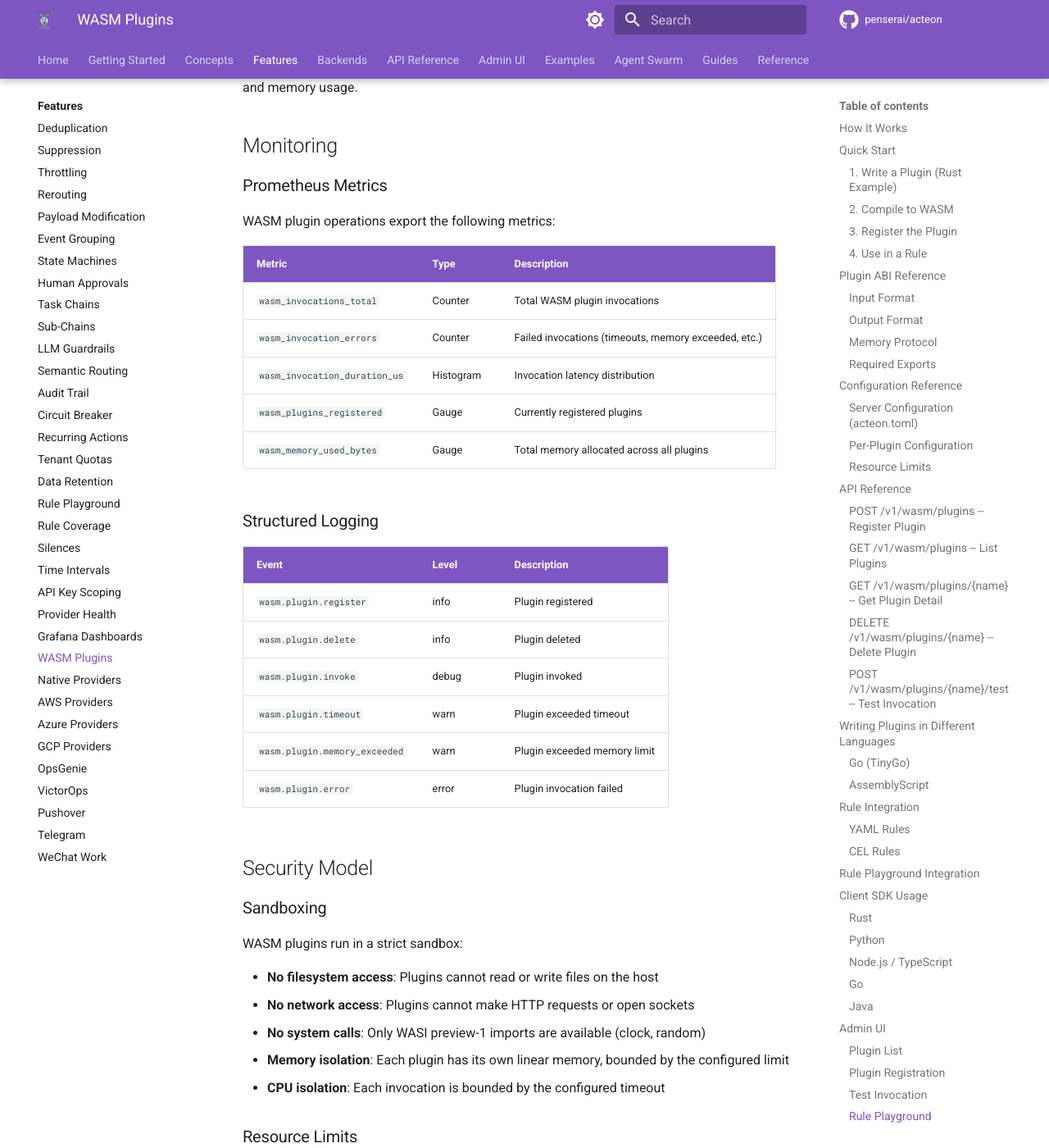
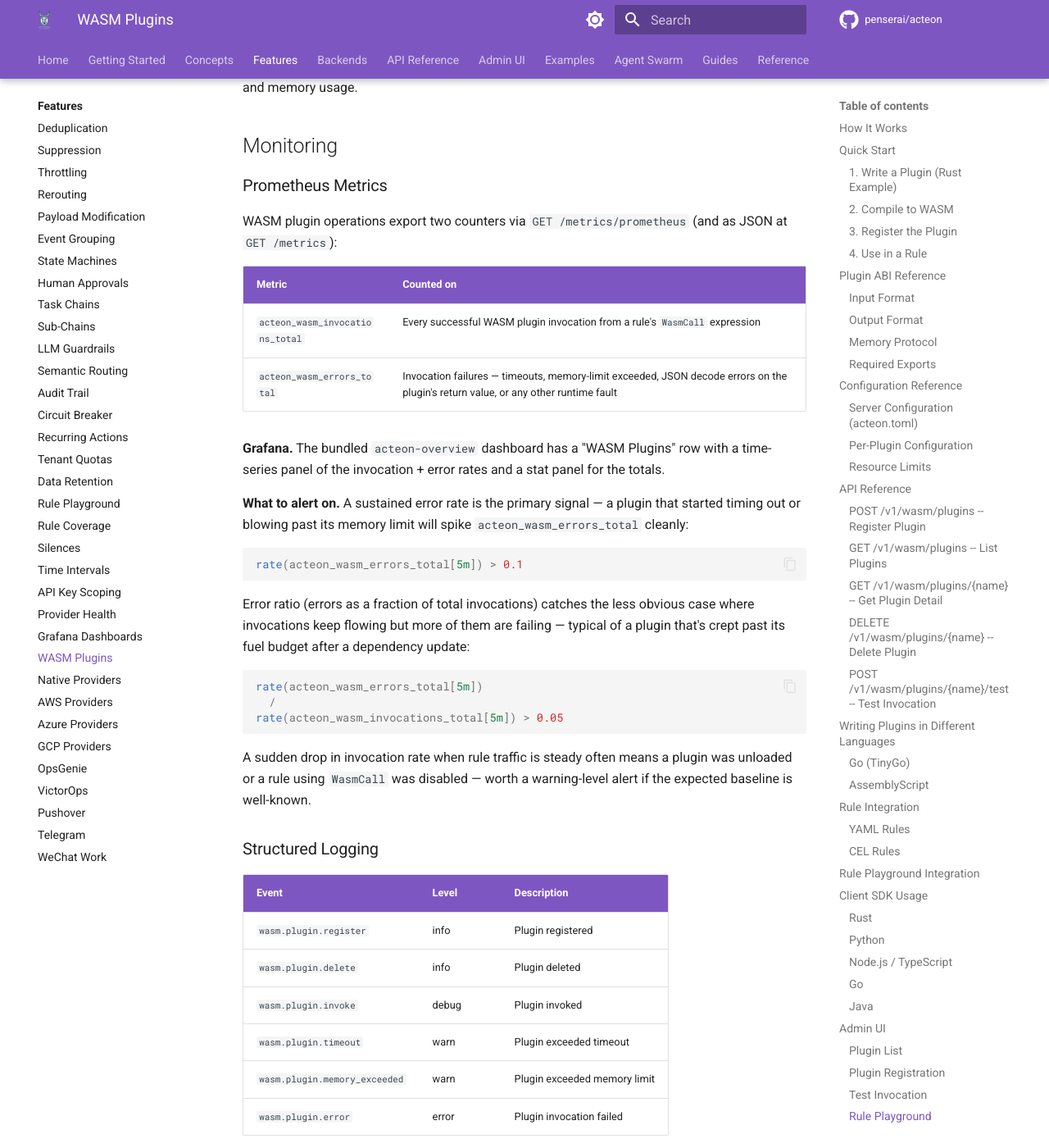
Before and after one commit to penserai/acteon, an MkDocs documentation site: the page built from docs/book/features/wasm-plugins.md, in a window 1280 px wide and 1400 px high, scrolled down 15923 px. Shown: the whole window at 82% size. Built offline with MkDocs 1.6.1 and Material for MkDocs 9.7.7, drawn with Linux system fonts in a browser that asks for light colours; comment, search, counter and statistics services are not loaded.

Commit message:
docs: observability fill-in for WASM, LLM guardrail, recurring actions
Mirror the signing-observability pattern (PR #109) across the three
remaining metrics-poor subsystems. Smaller delta than I first pitched
— the Grafana dashboard already had rows for LLM Guardrail and
Recurring Actions, so the actual scope was narrower:

1. acteon-overview.json: new "WASM Plugins" row with a rate
   timeseries and stat-panel totals for acteon_wasm_invocations_total
   and acteon_wasm_errors_total. WASM was the only genuine dashboard
   gap; the other two already had coverage.

2. WASM docs (features/wasm-plugins.md): the existing Monitoring
   section was advertising four metrics that *don't exist* in the
   Prometheus exporter — wasm_invocation_duration_us,
   wasm_plugins_registered, wasm_memory_used_bytes, and the
   acteon_ prefix was missing throughout. Replaced with the two
   counters actually emitted, plus Grafana pointer + PromQL alerts
   for error rate and error ratio (catches the subtle fuel-budget
   regression case).

3. Recurring Actions docs (features/recurring-actions.md): same
   story — advertised a `recurring_active` gauge that doesn't
   exist, dropped the acteon_ prefix, and was missing the third
   counter (recurring_skipped_total). Added an explicit note that
   `skipped` is **not** an error signal — it's the happy path in
   multi-replica deployments under the CAS claim pattern, and
   alerting on it would page on normal capacity behavior.

4. LLM Guardrail docs (features/llm-guardrails.md): no Monitoring
   section at all. Added one matching the signing structure —
   metric table, Grafana pointer, error-rate alert, deny-ratio
   alert that's framed as a security signal for external-input
   surfaces.

Pure docs/config — no Rust or UI changes. The broken metric names
in WASM and Recurring docs are the most operator-visible fix here:
anyone trying to wire up a `recurring_active` alert today was
getting zero series back and didn't know why.

Co-Authored-By: Claude Opus 4.6 (1M context) <noreply@anthropic.com>

````diff
--- a/docs/book/features/wasm-plugins.md
+++ b/docs/book/features/wasm-plugins.md
@@ -735,15 +735,41 @@ verdict, message, execution duration, and memory usage.
 
 ### Prometheus Metrics
 
-WASM plugin operations export the following metrics:
+WASM plugin operations export two counters via
+`GET /metrics/prometheus` (and as JSON at `GET /metrics`):
 
-| Metric | Type | Description |
-|--------|------|-------------|
-| `wasm_invocations_total` | Counter | Total WASM plugin invocations |
-| `wasm_invocation_errors` | Counter | Failed invocations (timeouts, memory exceeded, etc.) |
-| `wasm_invocation_duration_us` | Histogram | Invocation latency distribution |
-| `wasm_plugins_registered` | Gauge | Currently registered plugins |
-| `wasm_memory_used_bytes` | Gauge | Total memory allocated across all plugins |
+| Metric | Counted on |
+|---|---|
+| `acteon_wasm_invocations_total` | Every successful WASM plugin invocation from a rule's `WasmCall` expression |
+| `acteon_wasm_errors_total` | Invocation failures — timeouts, memory-limit exceeded, JSON decode errors on the plugin's return value, or any other runtime fault |
+
+**Grafana.** The bundled `acteon-overview` dashboard has a "WASM
+Plugins" row with a time-series panel of the invocation + error
+rates and a stat panel for the totals.
+
+**What to alert on.** A sustained error rate is the primary
+signal — a plugin that started timing out or blowing past its
+memory limit will spike `acteon_wasm_errors_total` cleanly:
+
+```promql
+rate(acteon_wasm_errors_total[5m]) > 0.1
+```
+
+Error ratio (errors as a fraction of total invocations) catches
+the less obvious case where invocations keep flowing but more of
+them are failing — typical of a plugin that's crept past its fuel
+budget after a dependency update:
+
+```promql
+rate(acteon_wasm_errors_total[5m])
+  /
+rate(acteon_wasm_invocations_total[5m]) > 0.05
+```
+
+A sudden drop in invocation rate when rule traffic is steady
+often means a plugin was unloaded or a rule using `WasmCall` was
+disabled — worth a warning-level alert if the expected baseline is
+well-known.
 
 ### Structured Logging
 
````
Also changed, not shown: docs/book/features/llm-guardrails.md (+41 -0 lines), docs/book/features/recurring-actions.md (+34 -6 lines), 1 other file.
